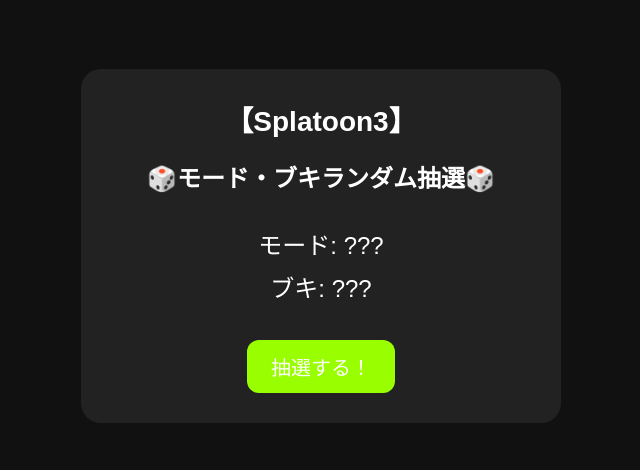
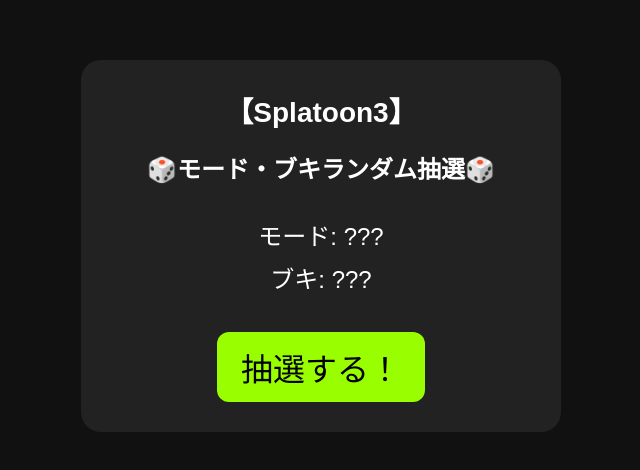
Before and after one commit to Maido-667/Splatoon3-mode-weapon-randomizer, a plain HTML site: page index.html in a window 1280 px wide. Shown: the part 154-624 px from the top of the page, without its empty margins (319-959 px from the left). Drawn offline with Linux system fonts and the light colour scheme.

Commit message:
Update index.html

```diff
--- a/index.html
+++ b/index.html
@@ -38,13 +38,13 @@
     }
 
     button {
-      font-size: 20px;
+      font-size: 32px;
       padding: 12px 24px;
       border: none;
       border-radius: 12px;
       cursor: pointer;
       background: #99ff00;
-      color: white;
+      color: black;
     }
 
     button:hover {
```
